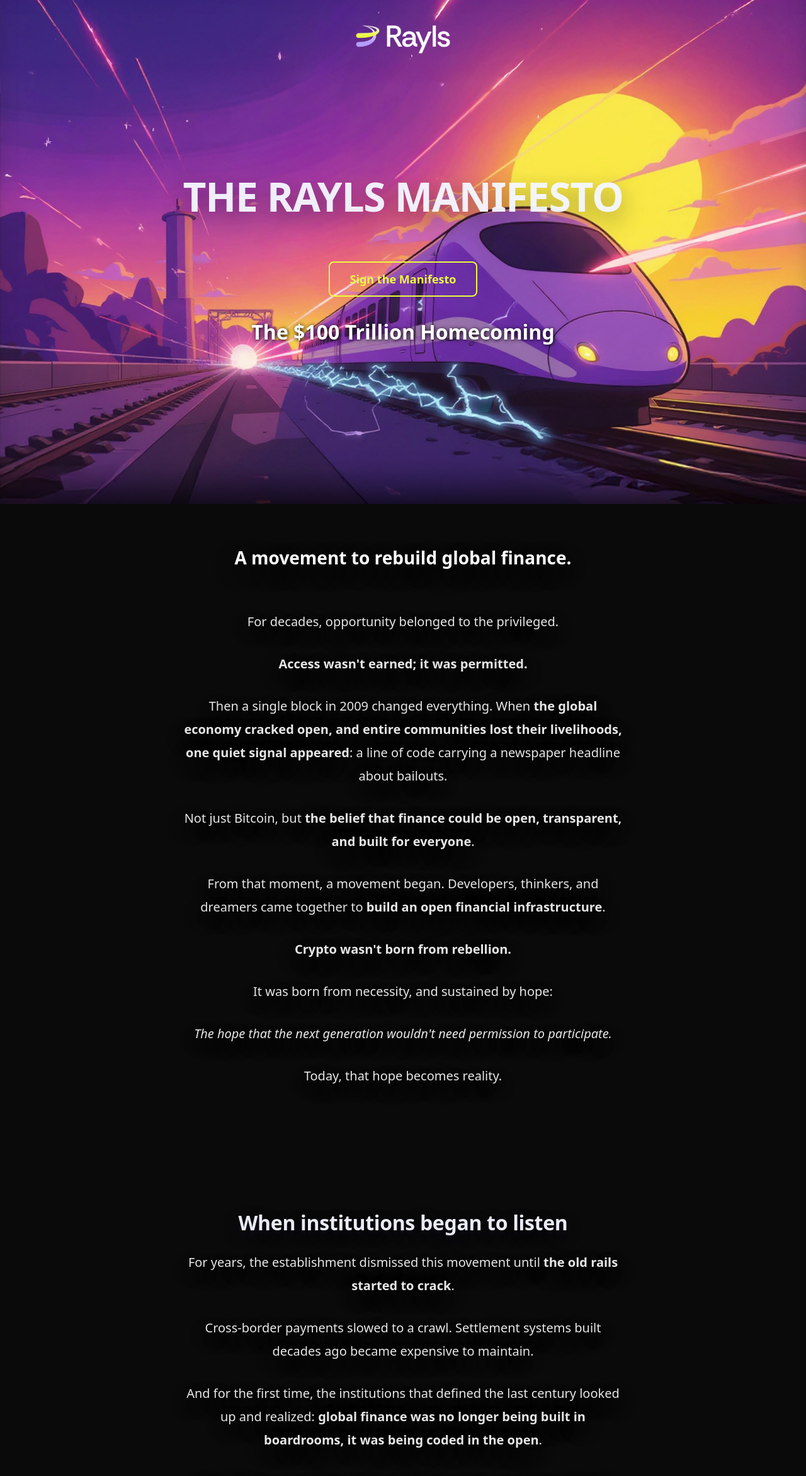
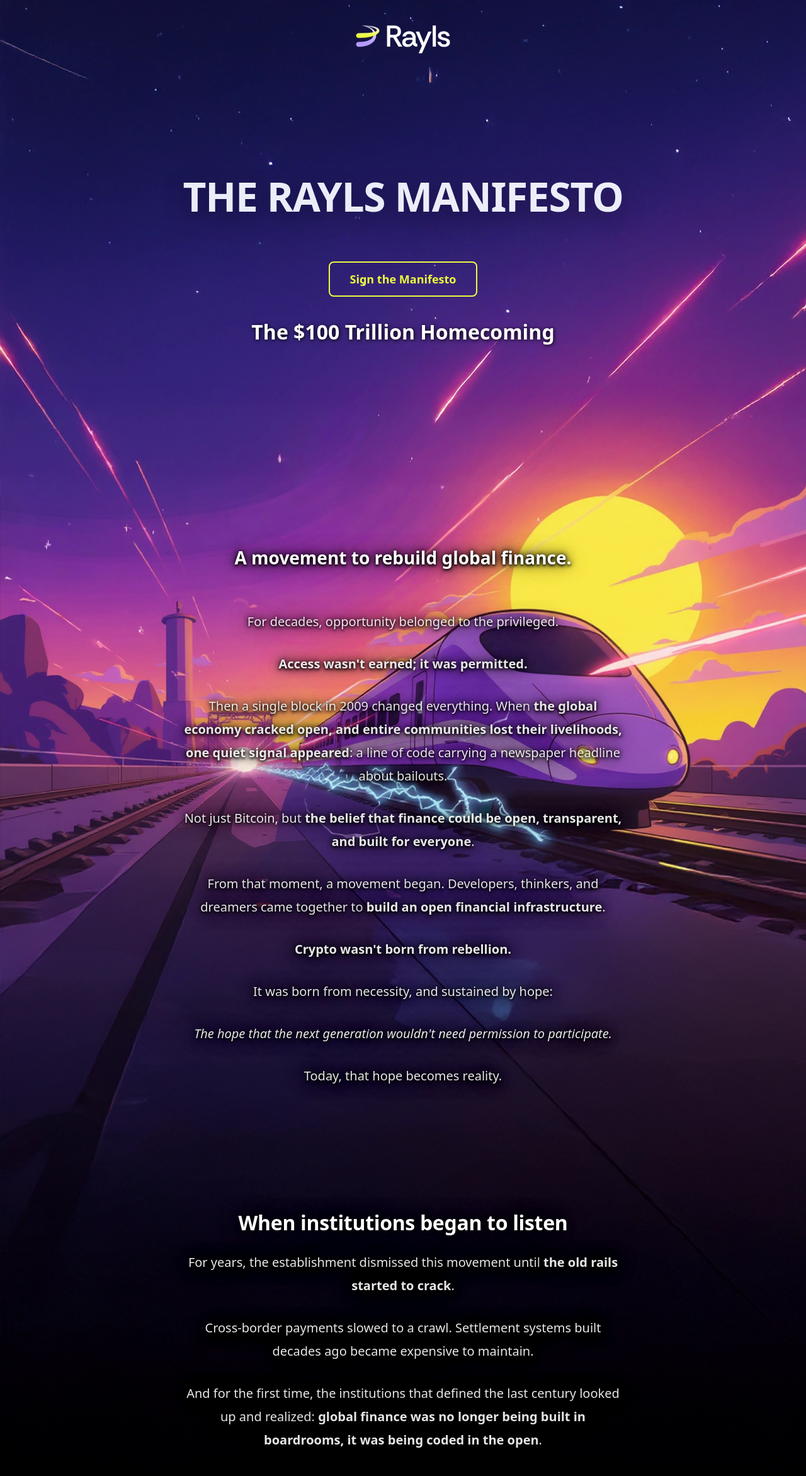
Before and after one commit to growgami/rayls-manifesto-collab, a Next.js app in the folder frontend/: page / in a window 1280 px wide. Shown: the top 2343 px of the page at 63% size. Built offline with nearby package versions, Linux system fonts and the light colour scheme; no server answers; the database is empty; a web font is replaced by a local one.

Commit message:
Refine Home module styles and layout for enhanced visual appeal and mobile experience

```diff
--- a/frontend/src/modules/Home/Home.css
+++ b/frontend/src/modules/Home/Home.css
@@ -88,8 +88,12 @@
 .manifesto-article {
   max-width: 900px;
   font-family: var(--font-sans);
-  color: #f4f6fff5;
-  text-shadow: 0 12px 36px #0c042066;
+  color: #fff;
+  text-shadow:
+    0 0 8px rgba(0, 0, 0, 0.9),
+    0 0 16px rgba(0, 0, 0, 0.8),
+    0 0 32px rgba(0, 0, 0, 0.6),
+    0 2px 4px rgba(0, 0, 0, 0.9);
   margin: 3em auto;
   padding-bottom: 5em;
   line-height: 1.8;
@@ -122,7 +126,10 @@
   font-family: var(--font-sans);
   letter-spacing: -0.01em;
   color: var(--color-purple);
-  text-shadow: 0 8px 24px #10083066;
+  text-shadow:
+    0 0 8px rgba(0, 0, 0, 0.9),
+    0 0 16px rgba(0, 0, 0, 0.7),
+    0 0 32px rgba(0, 0, 0, 0.5);
   margin-top: 2em;
   margin-bottom: 0.75em;
   font-size: 1.75rem;
--- a/frontend/src/modules/Home/Home.tsx
+++ b/frontend/src/modules/Home/Home.tsx
@@ -90,15 +90,24 @@ export const Home = () => {
   }
 
   return (
-    <>
+    <div
+      className={!isMobile ? 'relative min-h-screen' : ''}
+      style={!isMobile ? {
+        backgroundImage: `url('/images/background.webp')`,
+        backgroundPosition: 'center 35%',
+        backgroundSize: 'cover',
+        backgroundAttachment: 'fixed',
+        backgroundRepeat: 'no-repeat',
+      } : undefined}
+    >
       {/* Hero Section - Full viewport landing */}
       <div
-        className={`relative ${isMobile ? 'h-auto' : 'min-h-screen'} flex flex-col bg-no-repeat shadow-[inset_0_-50px_50px_-30px_rgba(0,0,0,0.7)] ${!isMobile ? 'md:bg-fixed' : ''}`}
-        style={{
-          backgroundImage: `url('/images/${isMobile ? 'for-mobile' : 'background'}.webp')`,
-          backgroundPosition: isMobile ? 'center top' : 'center 35%',
+        className={`relative ${isMobile ? 'h-auto' : 'min-h-screen'} flex flex-col ${isMobile ? 'bg-no-repeat shadow-[inset_0_-50px_50px_-30px_rgba(0,0,0,0.7)]' : ''}`}
+        style={isMobile ? {
+          backgroundImage: `url('/images/for-mobile.webp')`,
+          backgroundPosition: 'center top',
           backgroundSize: 'cover'
-        }}
+        } : undefined}
       >
         {/* Fixed header at top with parallax */}
         <header
@@ -400,6 +409,6 @@ export const Home = () => {
       )}
 
       <SignatureModal isOpen={isModalOpen} onClose={() => setIsModalOpen(false)} />
-    </>
+    </div>
   );
 };
```
